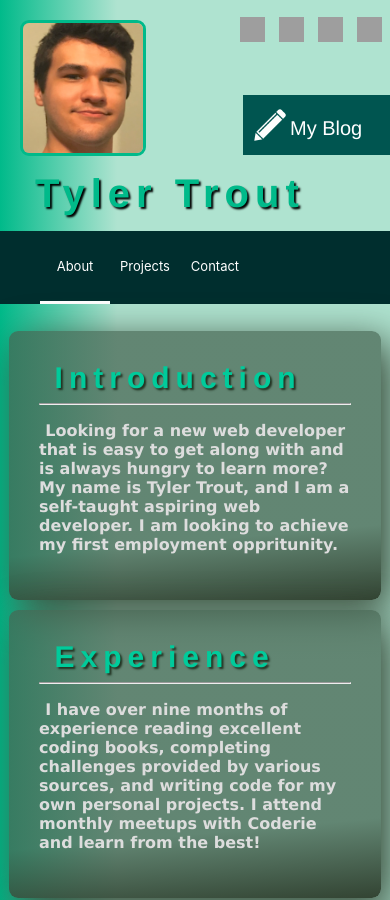
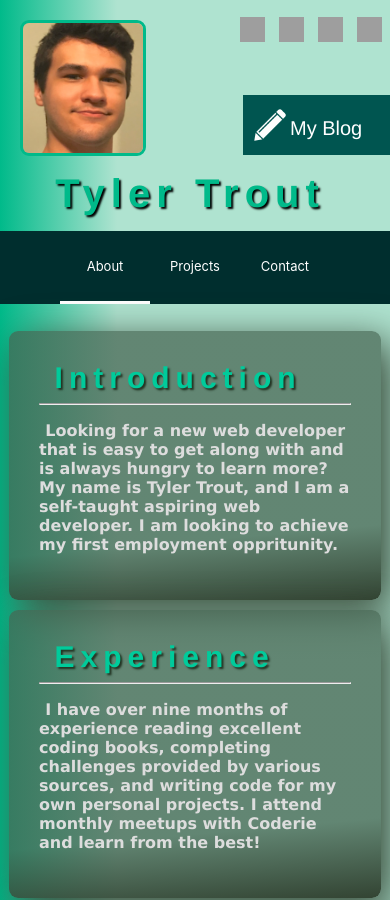
Before and after one commit to tiller1010/portfolio, a React (Create React App) app: page /#/ in a window 390 px wide. Shown: the top 900 px of the page. Built offline with nearby package versions, Linux system fonts and the light colour scheme; grey boxes are pictures that could not be loaded; a web font is replaced by a local one.

Commit message:
centered name and navbar on smaller screens

```diff
--- a/src/App.css
+++ b/src/App.css
@@ -300,7 +300,8 @@ a{
     font-size: 50px;
     position: relative;
     top:35px;
-    left:60px;
+    margin:auto;
+    text-align: center;
     width:300px;
     white-space: nowrap;
   }
@@ -317,13 +318,14 @@ a{
   }
 
   #navBar ul{
-    text-align: left;
+    text-align: center;
     margin: 0;
+    padding: 0;
     white-space: nowrap;
   }
   #navBar li{
     height:70px;
-    width:100px;
+    width:120px;
     line-height: 70px;
     font-size: 13px;
   }
@@ -396,13 +398,10 @@ a{
 
   #name{
     font-size: 40px;
-    width:0;
-    white-space: nowrap;
-    transform: translateX(-25px);
   }
 
   #navBar li{
-    width:70px;
+    width:90px;
   }
 
   .link{
```
